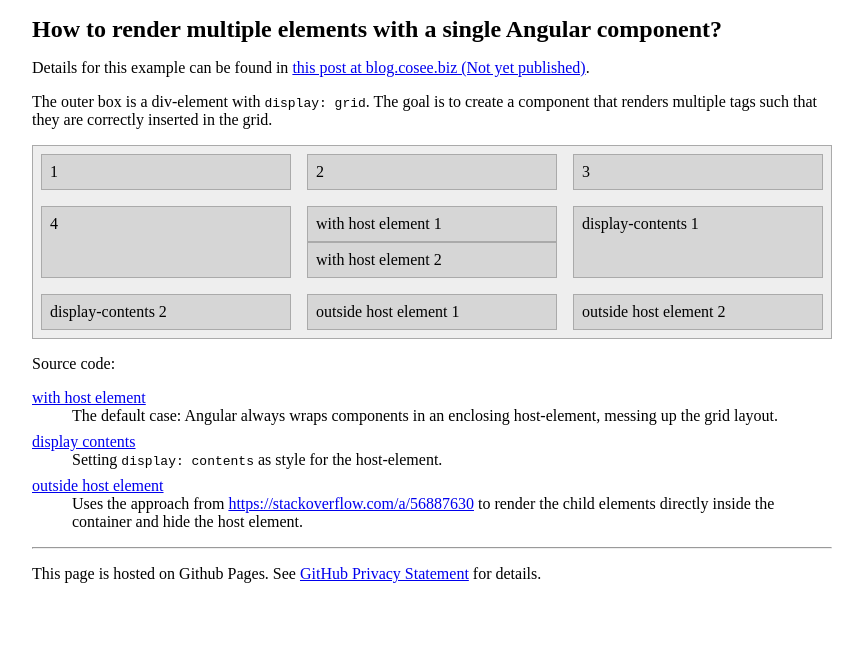
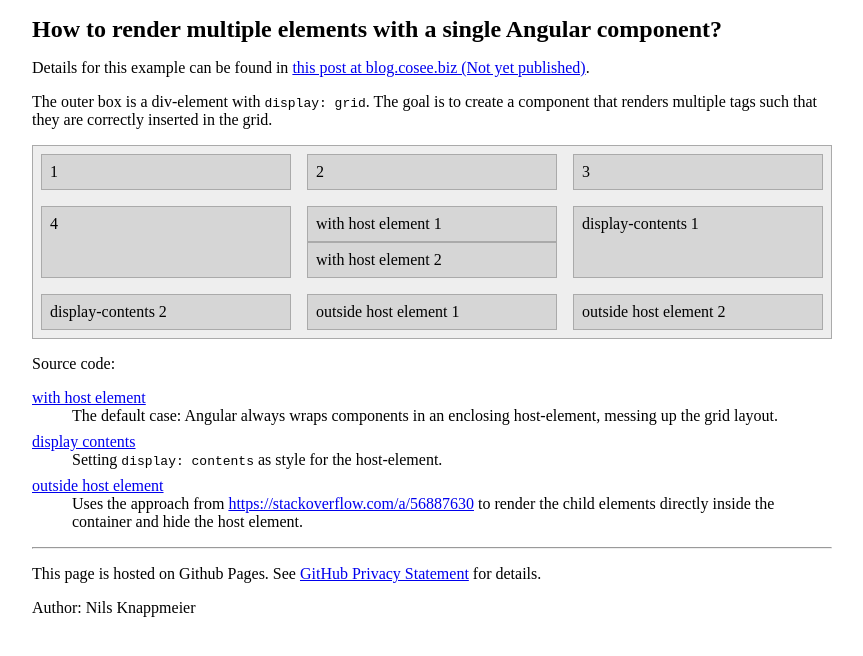
Before and after one commit to cosee/angular-multiple-elements-example, an Angular app: page / in a window 1280 px wide. Shown: the top 656 px of the page, without its empty margins (208-1071 px from the left). Built offline with nearby package versions, Linux system fonts and the light colour scheme.

Commit message:
add explanation

```diff
--- a/src/app/app.component.html
+++ b/src/app/app.component.html
@@ -53,6 +53,7 @@
     Statement</a>
     for details.
   </p>
+  <p>Author: Nils Knappmeier</p>
 </section>
 </body>
 </html>
```
